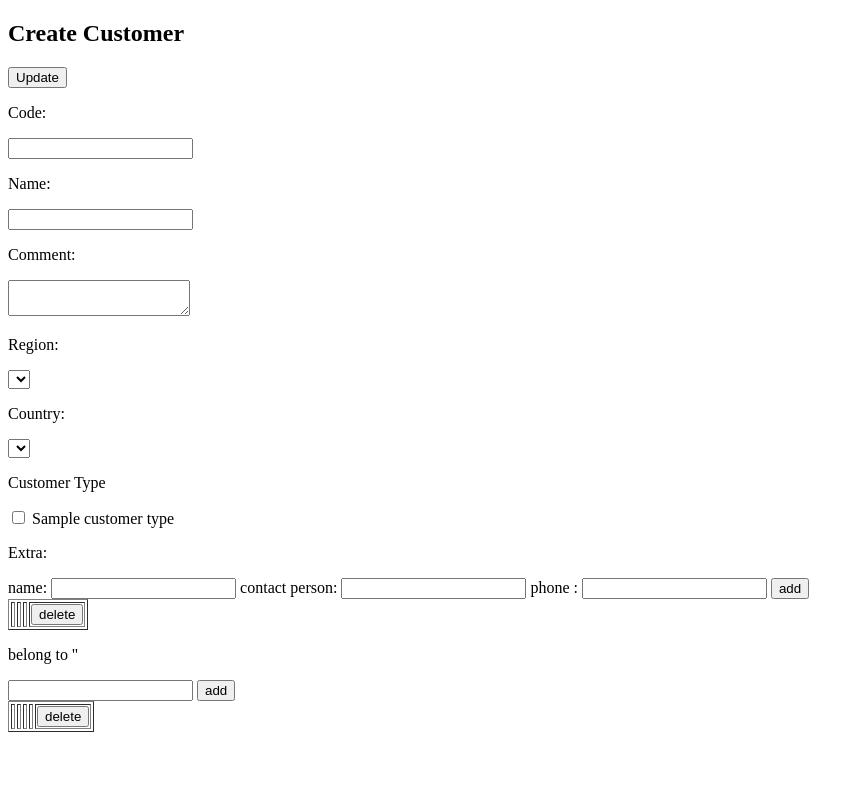
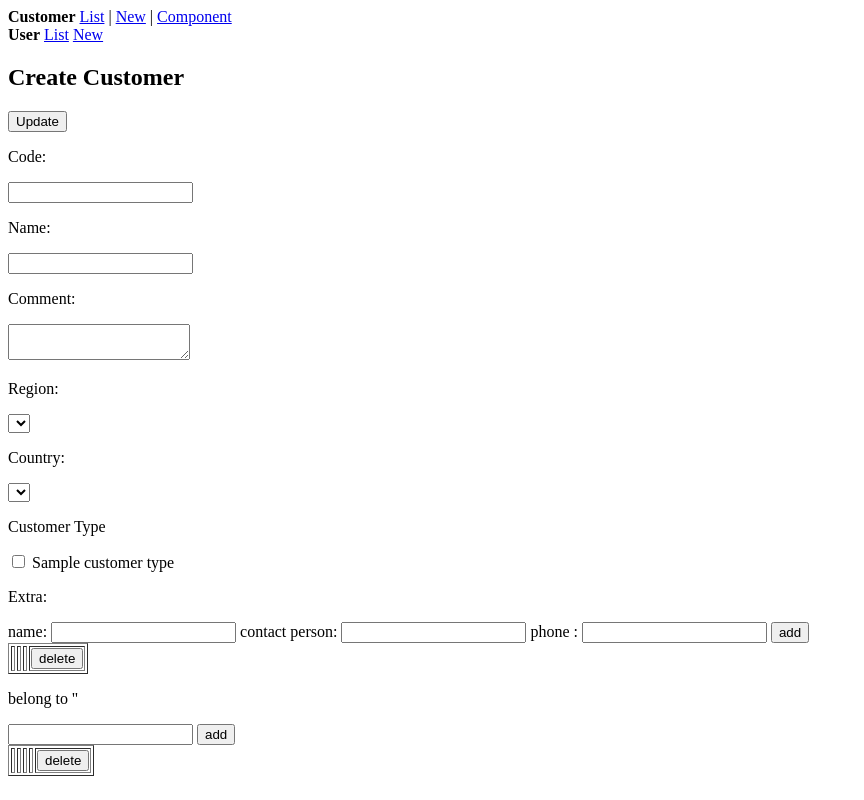
Before and after one commit to iLexN/inova, a PHP site: template templates/customer/create.twig in a window 1280 px wide. Shown: the whole page, without its empty margins (0-864 px from the left). Run offline with PHP 8.4, Linux system fonts and the light colour scheme; the template is opened without the code that fills it: most values are stand-ins (such as "Sample title", 1, 10 or a date in 2020); lists and menus that the app fills with data are empty; some libraries are stand-ins or nearby versions.

Commit message:
add menu

```diff
--- a/templates/theme/base.twig
+++ b/templates/theme/base.twig
@@ -4,6 +4,21 @@
 
 </head>
 <body>
+
+<header>
+    <div>
+        <b>Customer</b>
+        <a href="{{ path_for('customer.index') }}">List</a> |
+        <a href="{{ path_for('customer.new') }}">New</a> |
+        <a href="{{ path_for('customer.component') }}">Component</a>
+    </div>
+    <div>
+        <b>User</b>
+        <a href="{{ path_for('user.index') }}">List</a>
+        <a href="{{ path_for('user.new') }}">New</a>
+    </div>
+</header>
+
 {% block content %}{% endblock %}
 
 <script src="https://cdnjs.cloudflare.com/ajax/libs/lodash.js/4.17.4/lodash.min.js"></script>
```
